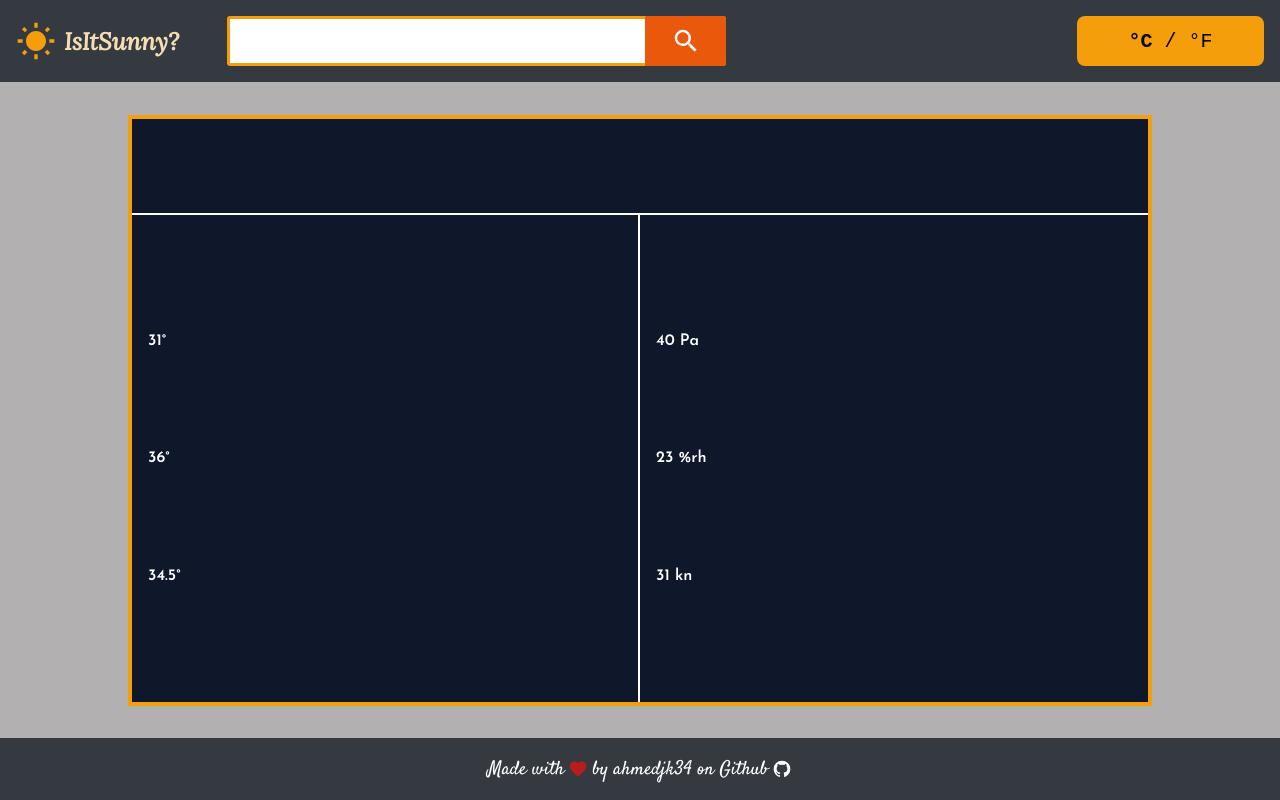
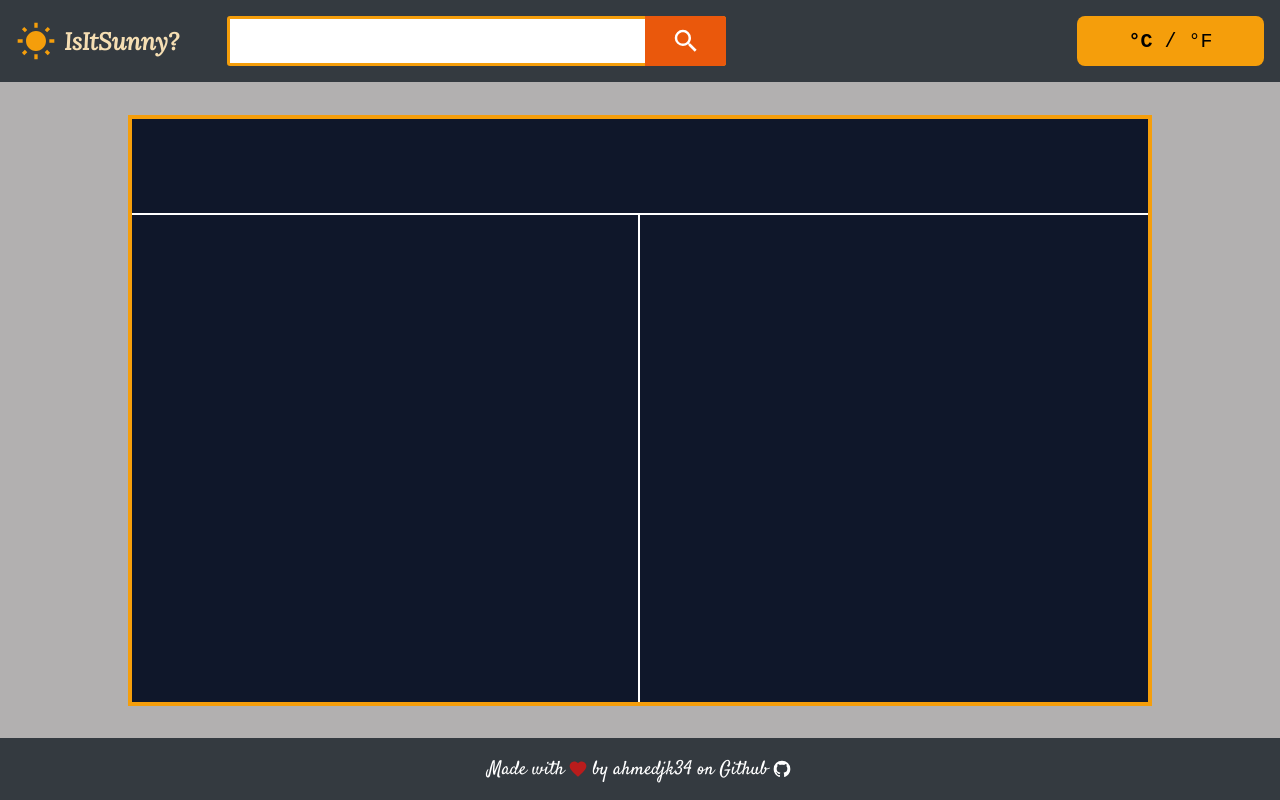
Before and after one commit to ahmedjk34/isItSunny, a plain HTML site: page index.html in a window 1280 px wide. Drawn offline with Linux system fonts and the light colour scheme; a web font is replaced by a local one.

Commit message:
Final Commit

```diff
--- a/index.html
+++ b/index.html
@@ -46,14 +46,14 @@
         </div>
         <div class="weatherInfo">
           <div class="tempInfo">
-            <span id="minTemp"><a></a> 31°</span>
-            <span id="maxTemp"><a></a> 36°</span>
-            <span id="feelsLike"><a></a> 34.5°</span>
+            <span id="minTemp"><a></a></span>
+            <span id="maxTemp"><a></a></span>
+            <span id="feelsLike"><a></a></span>
           </div>
           <div class="otherInfo">
-            <span id="pressure"><a></a> 40 Pa</span>
-            <span id="humidity"><a></a> 23 %rh</span>
-            <span id="wind"><a></a> 31 kn</span>
+            <span id="pressure"><a></a></span>
+            <span id="humidity"><a></a></span>
+            <span id="wind"><a></a></span>
           </div>
         </div>
       </main>
```
